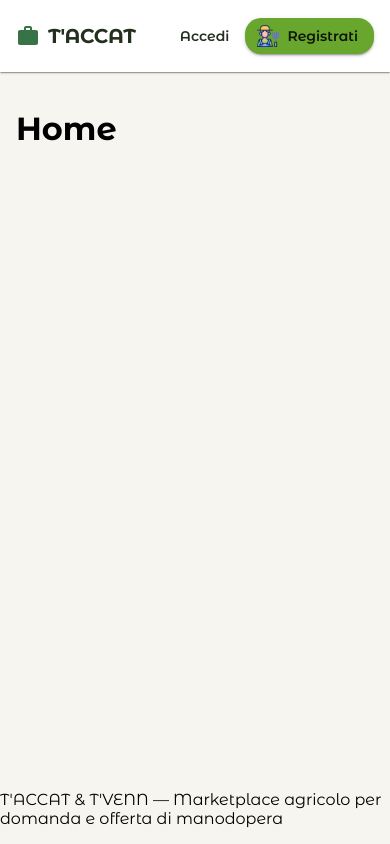
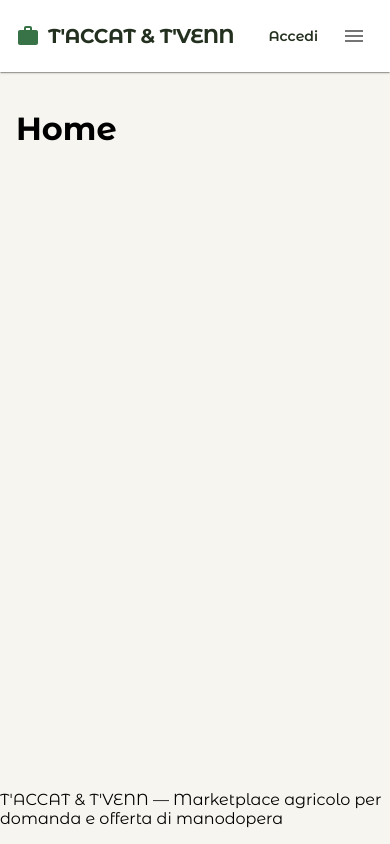
Before and after one commit to lup62/T-ACCAT-T-VENN, a React (Vite) app in the folder client/: page / in a window 390 px wide. Built offline with nearby package versions, Linux system fonts and the light colour scheme.

Commit message:
inizio predisposizione per versione mobile

```diff
--- a/client/src/components/Navbar.jsx
+++ b/client/src/components/Navbar.jsx
@@ -5,8 +5,9 @@ import {
     Typography,
     Box,
     Button,
+    IconButton,
 } from "@mui/material";
-
+import MenuIcon from "@mui/icons-material/Menu";
 import WorkIcon from "@mui/icons-material/Work";
 import farmerIcon from "../assets/farmerIcon.png"
 
@@ -48,7 +49,7 @@ function Navbar() {
                             letterSpacing: "-0.5px",
                         }}
                     >
-                        T&apos;ACCAT
+                        T&apos;ACCAT & T&apos;VENN
                     </Typography>
                 </Box>
 
@@ -75,12 +76,12 @@ function Navbar() {
                         to="/annunci"
                         color="inherit"
                     >
-                        Annunci
+                        Cerca annunci
                     </Button>
 
                     <Button
                         component={RouterLink}
-                        to="#"
+                        to="/come-funziona"
                         color="inherit"
                     >
                         Come funziona
@@ -108,6 +109,12 @@ function Navbar() {
                         to="/register"
                         variant="contained"
                         color="secondary"
+                        sx={{
+                            display: {
+                                xs: "none",
+                                md: "inline-flex",
+                            },
+                        }}
                         startIcon={
                             <Box
                                 component="img"
@@ -122,6 +129,20 @@ function Navbar() {
                     >
                         Registrati
                     </Button>
+
+
+                    {/*Modifiche per il mobile*/}
+                    <IconButton
+                        aria-label="Apri menu"
+                        sx={{
+                            display: {
+                                xs: "flex",
+                                md: "none",
+                            },
+                        }}
+                    >
+                        <MenuIcon />
+                    </IconButton>
                 </Box>
             </Toolbar>
         </AppBar>
--- a/client/src/theme/theme.js
+++ b/client/src/theme/theme.js
@@ -2,6 +2,9 @@ import { createTheme } from "@mui/material/styles";
 
 const theme = createTheme({
     palette: {
+
+        //palette di riferimento da Adobe Color: https://color.adobe.com/explore?q=farm&color-palette=387347%2C69A62D%2CD5D962%2CF29E6D%2CBF6565&color-palette-name=My+Color+Theme
+
         primary: {
             main: "#387347",
         },
@@ -27,6 +30,7 @@ const theme = createTheme({
         },
     },
 
+    //font di riferimento da Google fonts: https://fonts.google.com/share?selection.family=Montserrat+Alternates:ital,wght@0,100;0,200;0,300;0,400;0,500;0,600;0,700;0,800;0,900;1,100;1,200;1,300;1,400;1,500;1,600;1,700;1,800;1,900
     typography: {
         fontFamily: '"Montserrat Alternates", system-ui, sans-serif',
     },
```
